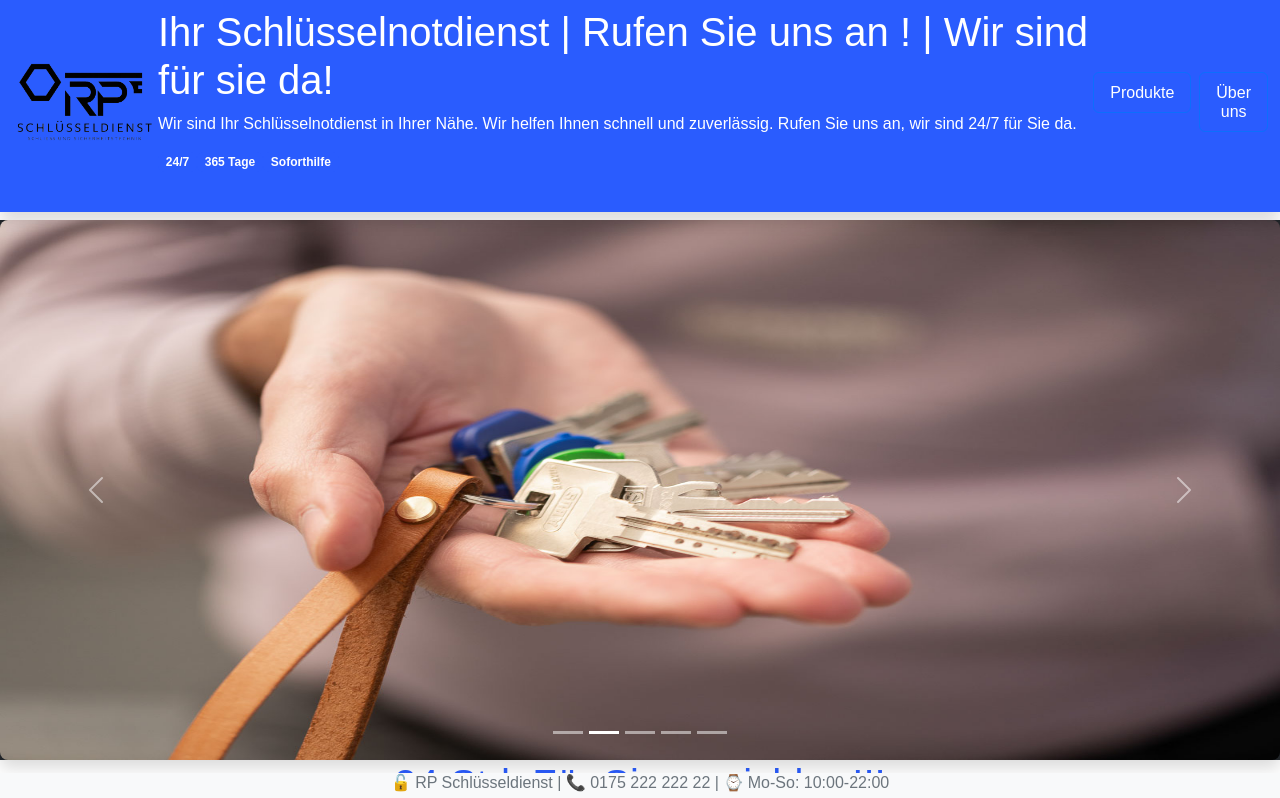
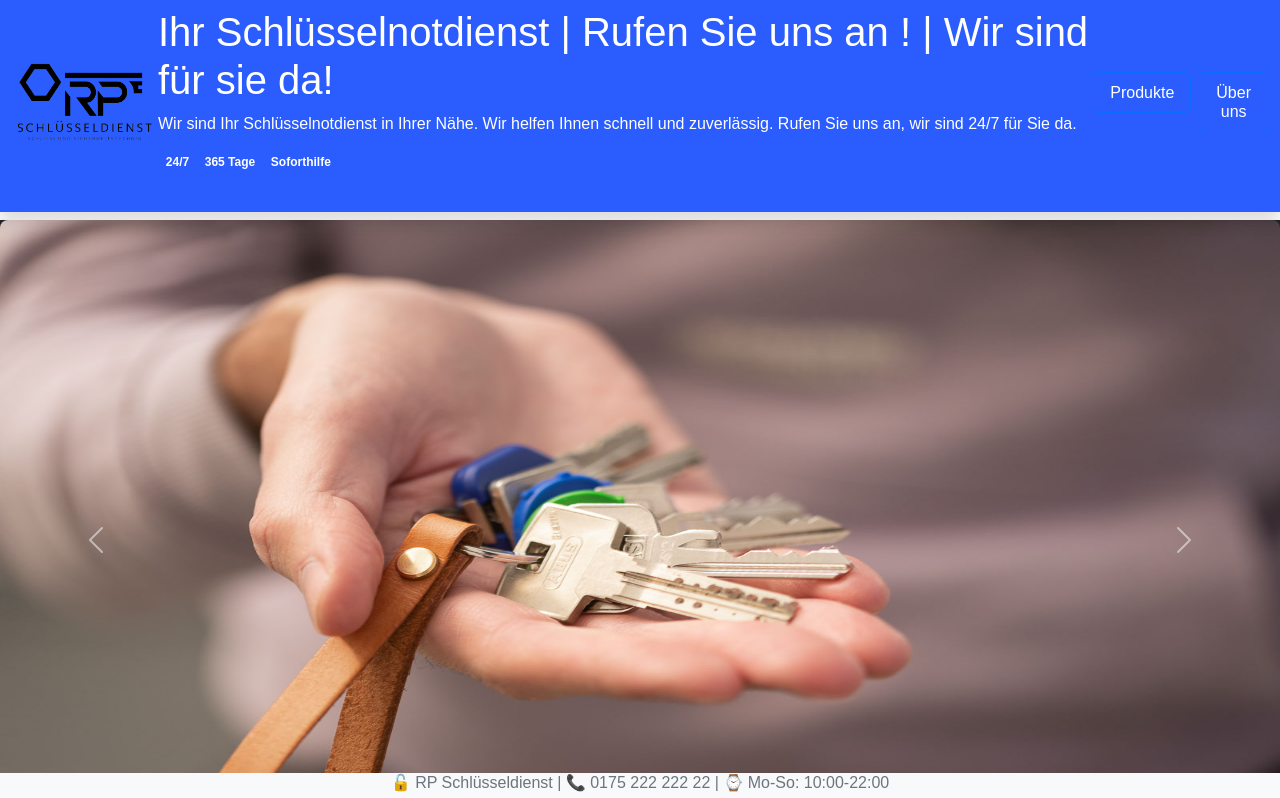
Before and after one commit to OGDeniz/RP_Schliess, a Next.js app: page / in a window 1280 px wide. Shown: the top 798 px of the page. Built offline with nearby package versions, Linux system fonts and the light colour scheme.

Commit message:
png erneuert neue maaße angegeben

```diff
--- a/komponenten/Slider.jsx
+++ b/komponenten/Slider.jsx
@@ -9,7 +9,7 @@ const Slider = ({ images }) => {
         <Carousel className="slider bg-dark shadow">
             {images.map((image, index) => (
                 <Carousel.Item key={index}>
-                    <Image src={image} alt={`Slide ${index}`} className="d-block w-100 rounded-3 slider-image " width={256} height={540} />
+                    <Image src={image} alt={`Slide ${index}`} className="d-block w-100 rounded-3 slider-image " width={1080} height={640} />
                 </Carousel.Item>
             ))}
         </Carousel>
```
Also changed, not shown: public/bilder/Unbenannt-1.png (deleted), public/bilder/img3.png.
